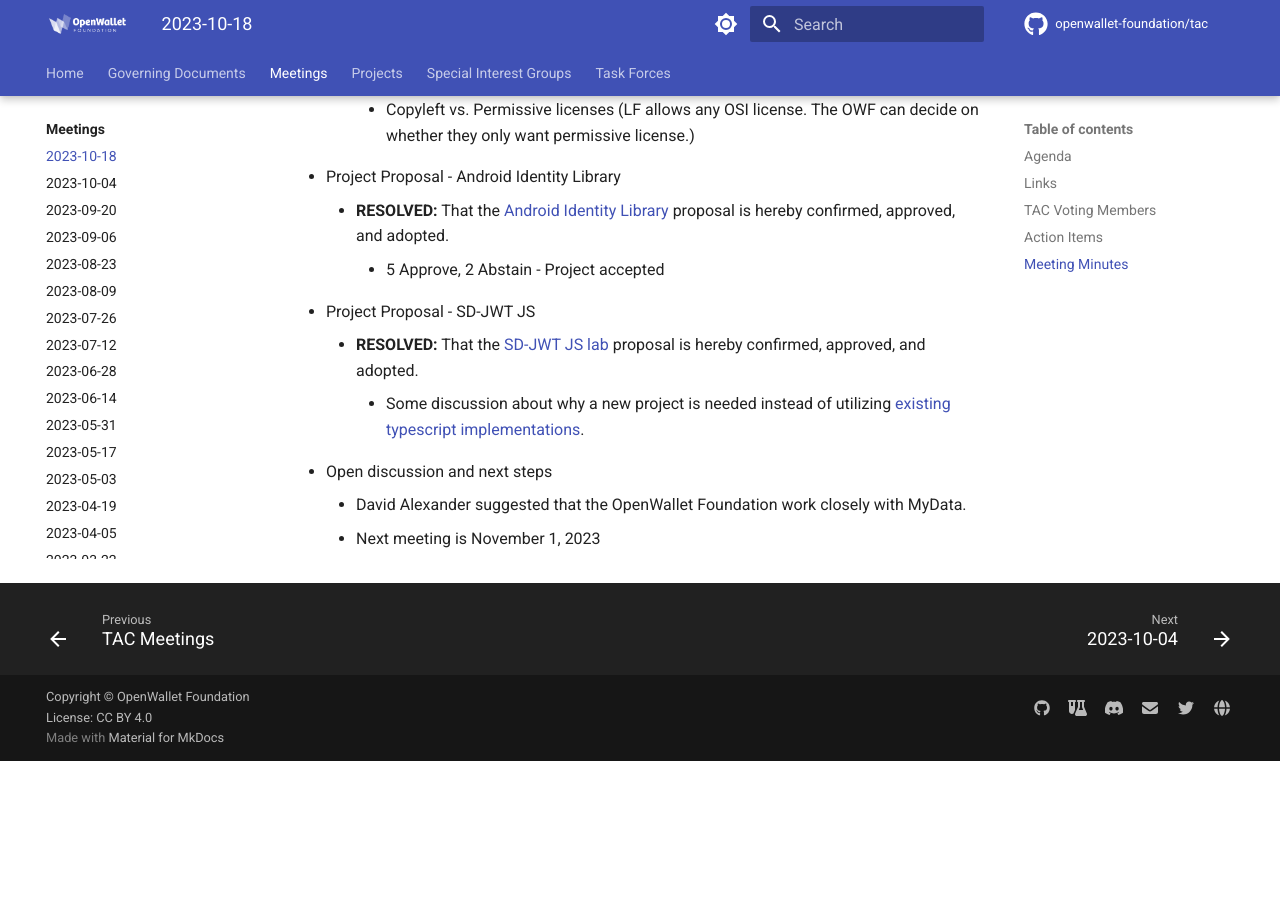
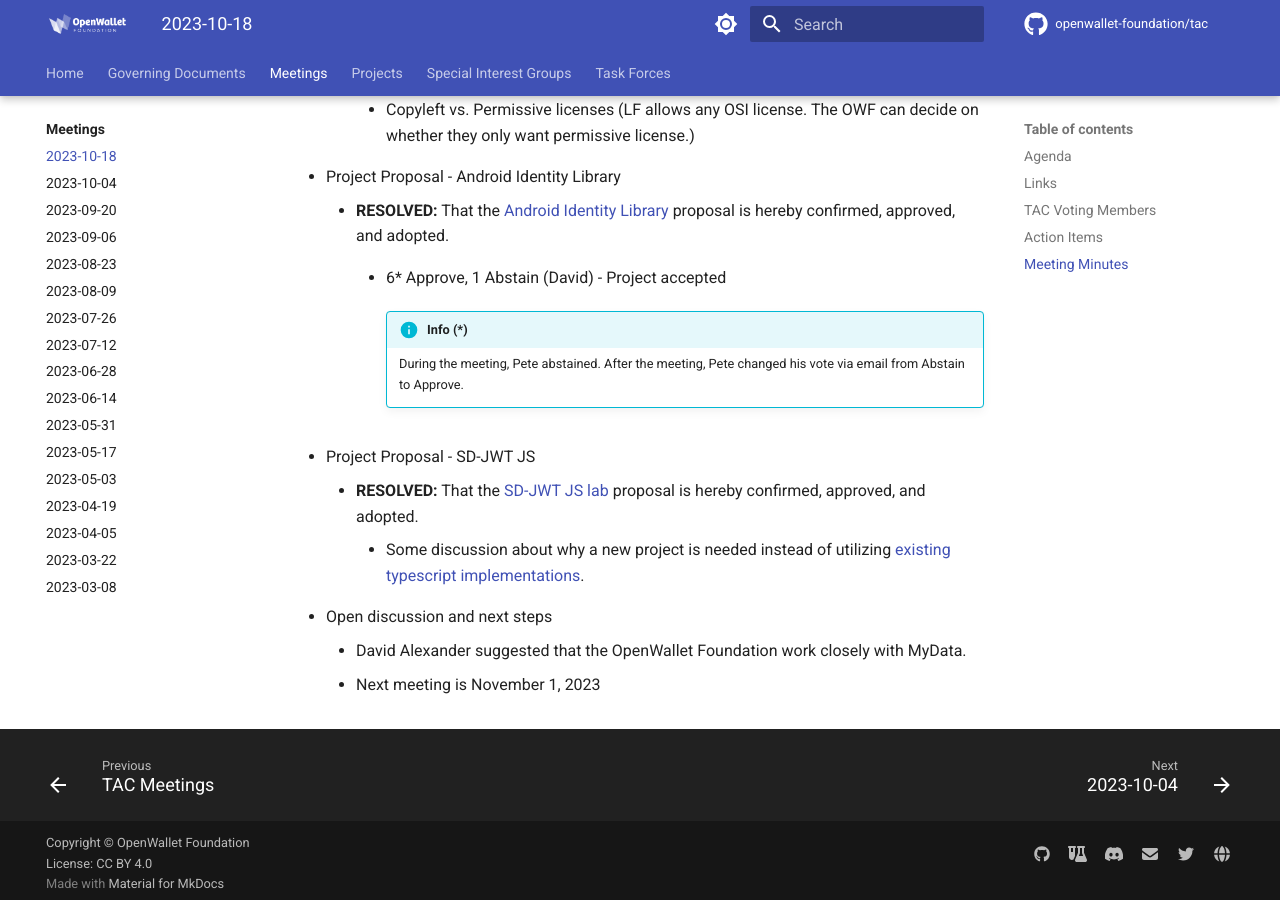
Before and after one commit to openwallet-foundation/tac, an MkDocs documentation site: the page built from docs/meetings/2023/2023-10-18.md, in a window 1280 px wide and 900 px high, scrolled down 2285 px. Built offline with MkDocs 1.6.1 and Material for MkDocs 9.7.7, drawn with Linux system fonts in a browser that asks for light colours; comment, search, counter and statistics services are not loaded; before the commit the page ends 3046 px from its top, so only the background shows below that.

Commit message:
Update Pete's vote
Signed-off-by: Tracy Kuhrt <tracy.a.kuhrt@accenture.com>

```diff
--- a/docs/meetings/2023/2023-10-18.md
+++ b/docs/meetings/2023/2023-10-18.md
@@ -60,7 +60,11 @@
 
 - Project Proposal - Android Identity Library
     - **RESOLVED:** That the [Android Identity Library](https://github.com/openwallet-foundation/project-proposals/pull/18) proposal is hereby confirmed, approved, and adopted.
-        - 5 Approve, 2 Abstain - Project accepted
+        - 6* Approve, 1 Abstain (David) - Project accepted
+
+            !!! info "Info (*)"
+
+                During the meeting, Pete abstained. After the meeting, Pete changed his vote via email from Abstain to Approve.
 
 - Project Proposal - SD-JWT JS
     - **RESOLVED:** That the [SD-JWT JS lab](https://github.com/openwallet-foundation/project-proposals/pull/20) proposal is hereby confirmed, approved, and adopted.
```
